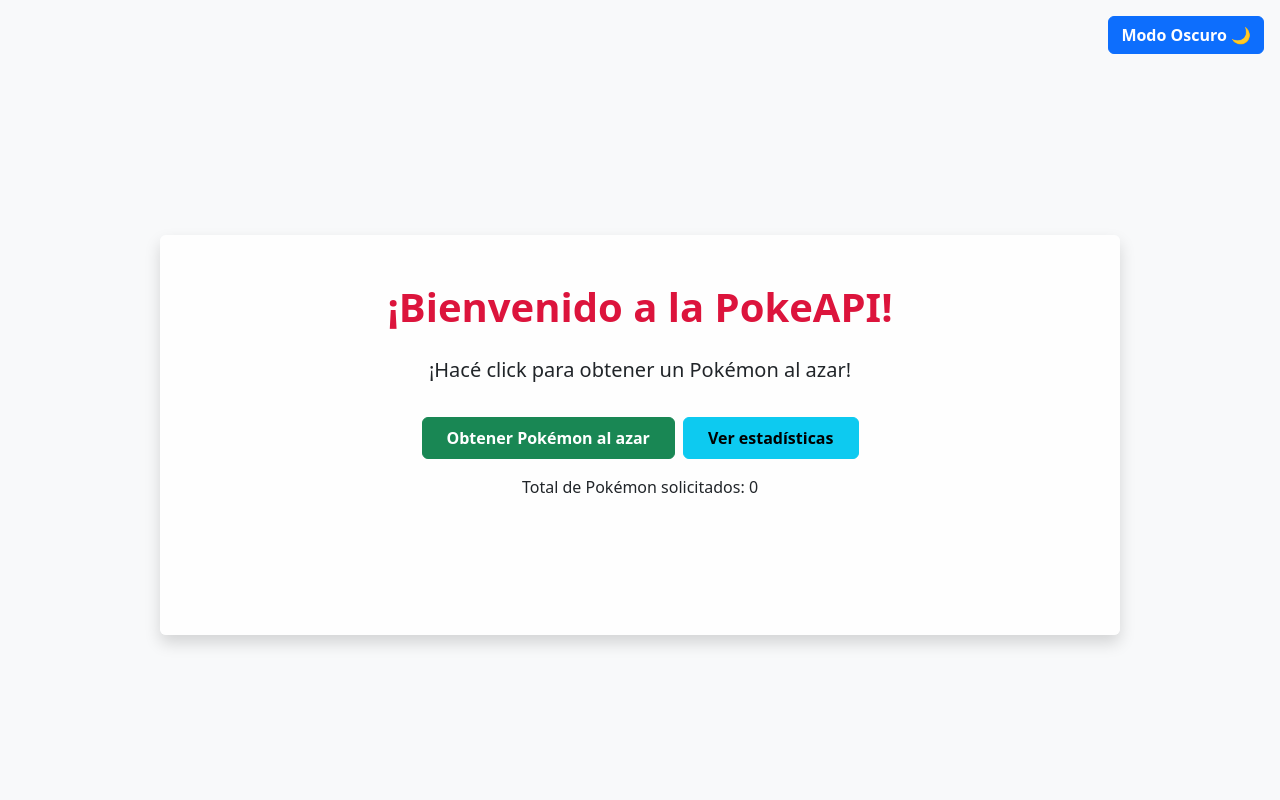
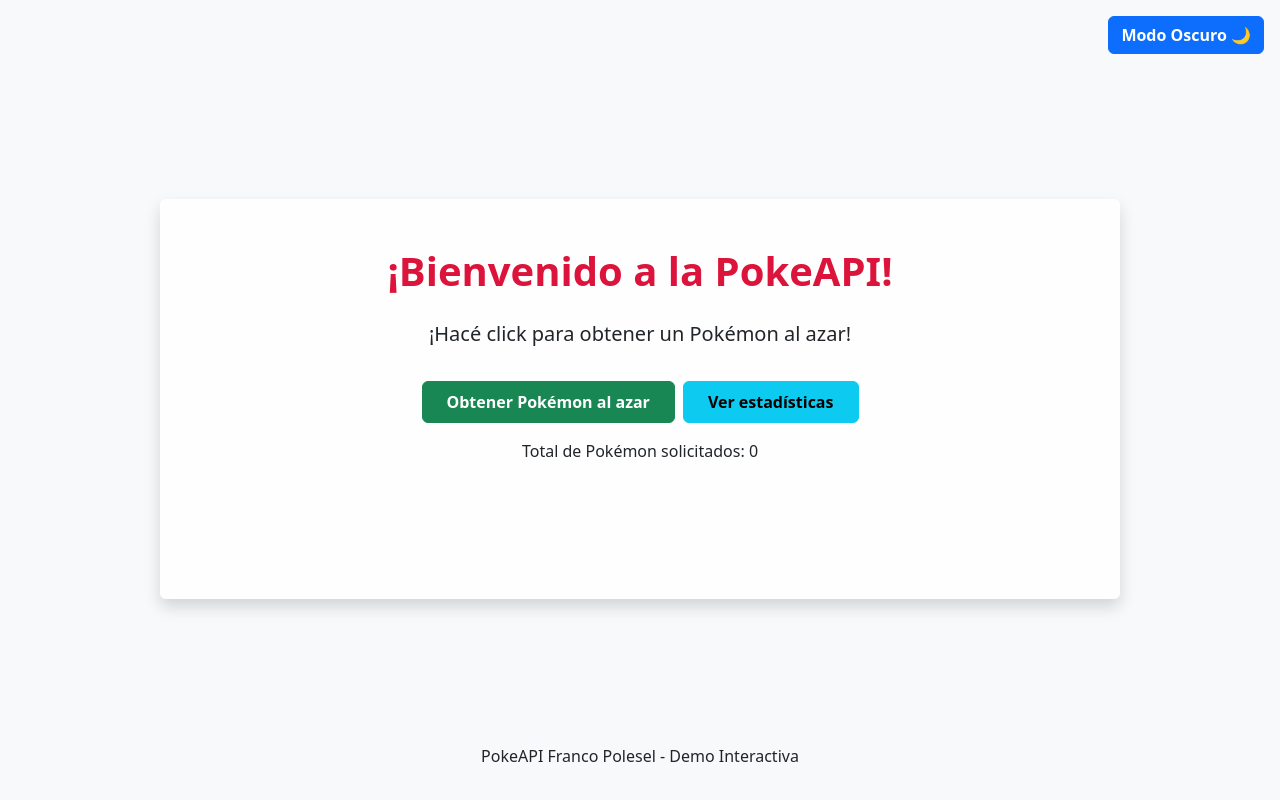
Before and after one commit to francopolesel/pokeapi-op, a React (Vite) app: page / in a window 1280 px wide. Built offline with nearby package versions, Linux system fonts and the light colour scheme.

Commit message:
Footer is added to use ThemeContext

```diff
--- a/src/App.jsx
+++ b/src/App.jsx
@@ -2,6 +2,7 @@
 import { ThemeContext } from './ThemeContext';
 import 'bootstrap/dist/css/bootstrap.min.css';
 import usePokemon from './hooks/usePokemon';
+import Footer from './Footer';
 
 const App = () => {
     const { theme, toggleTheme } = useContext(ThemeContext);
@@ -61,6 +62,7 @@
                     )}
                 </div>
             </main>
+            <Footer />
         </div>
     );
 };
--- /dev/null
+++ b/src/Footer.jsx
@@ -0,0 +1,15 @@
+// Footer.jsx
+import { useContext } from 'react';
+import { ThemeContext } from './ThemeContext';
+
+const Footer = () => {
+  const { theme } = useContext(ThemeContext);
+
+  return (
+    <footer className={`p-3 text-center ${theme === 'dark' ? 'bg-dark text-white' : 'bg-light text-dark'}`}>
+      <p>PokeAPI Franco Polesel - Demo Interactiva</p>
+    </footer>
+  );
+};
+
+export default Footer;
--- a/src/main.jsx
+++ b/src/main.jsx
@@ -7,8 +7,8 @@
 
 createRoot(document.getElementById('root')).render(
   <StrictMode>
-     <ThemeProvider>
-    <App />
+    <ThemeProvider>
+      <App />
     </ThemeProvider>
-  </StrictMode>,
+  </StrictMode>
 )
```
